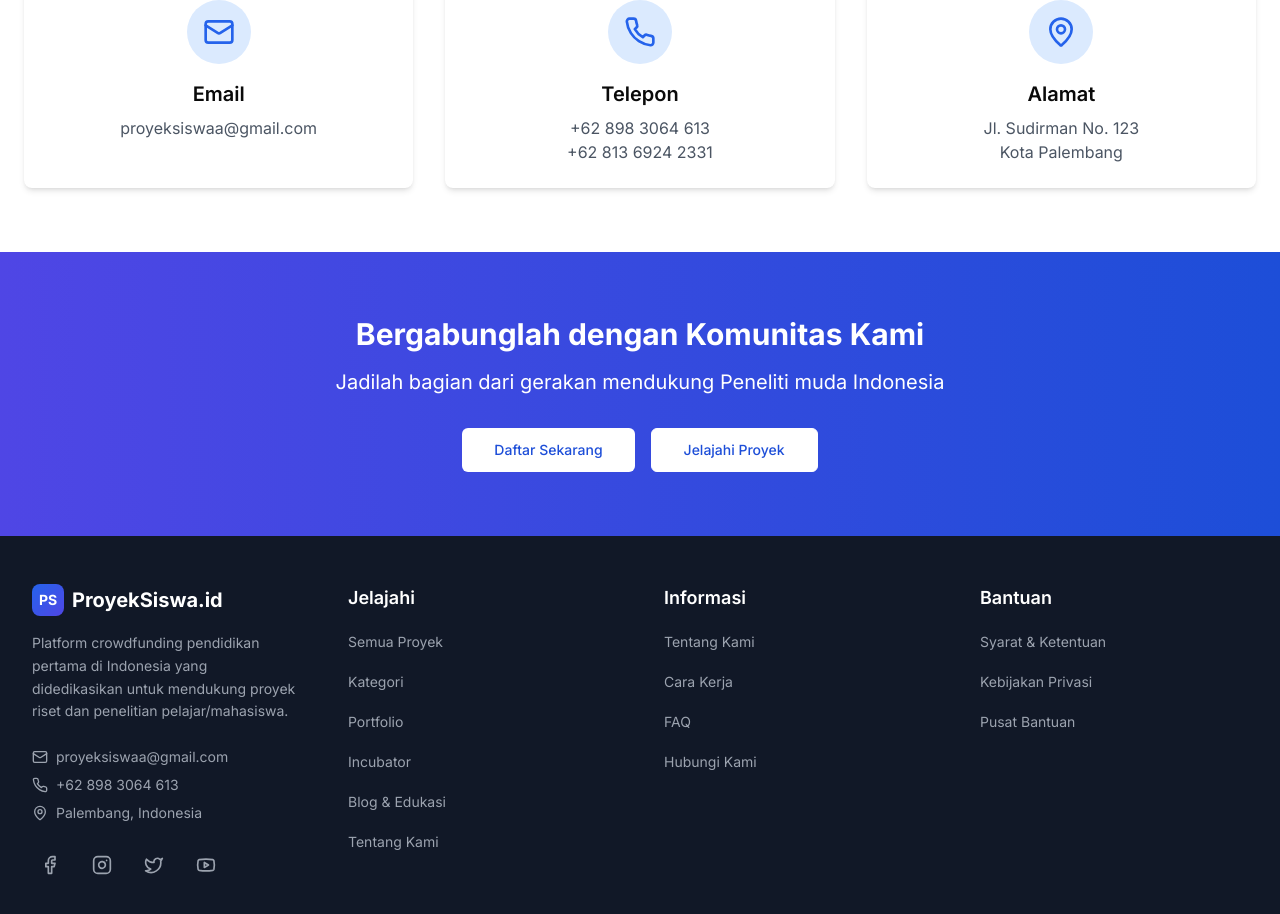
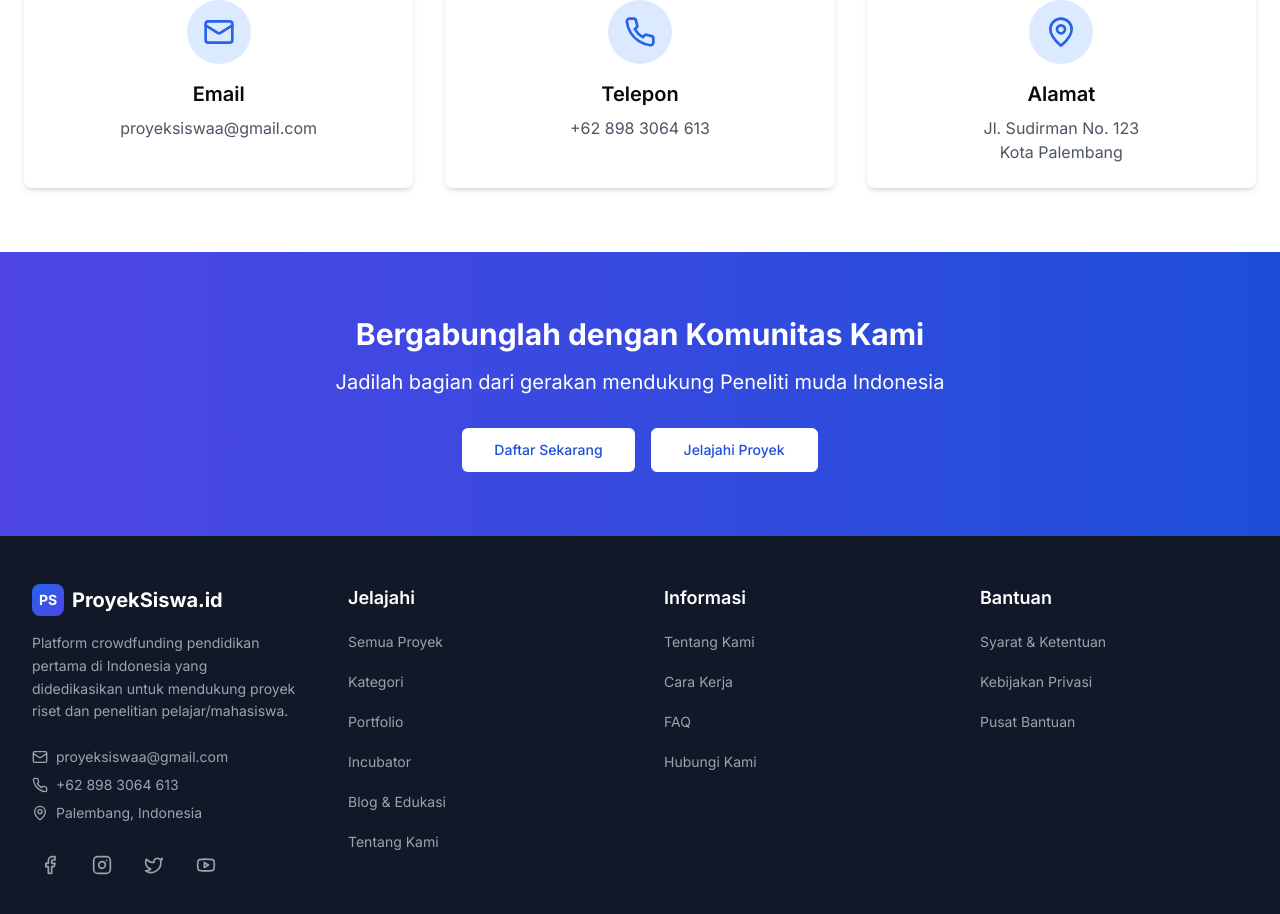
Before and after one commit to thelutfiganteng/proyeksiswaupdate, a Next.js app: page /about in a window 1280 px wide. Shown: the part 2861-3775 px from the top of the page. Built offline with nearby package versions, Linux system fonts and the light colour scheme.

Commit message:
Perubahan informasi Kontak

```diff
--- a/app/about/page.tsx
+++ b/app/about/page.tsx
@@ -359,7 +359,7 @@ export default function AboutPage() {
                 </div>
                 <h3 className="text-xl font-semibold mb-2">Telepon</h3>
                 <p className="text-gray-600">+62 898 3064 613</p>
-                <p className="text-gray-600">+62 813 6924 2331</p>
+                {/* <p className="text-gray-600">+62 813 6924 2331</p> */}
               </div>
             </MotionCard>
 
```
